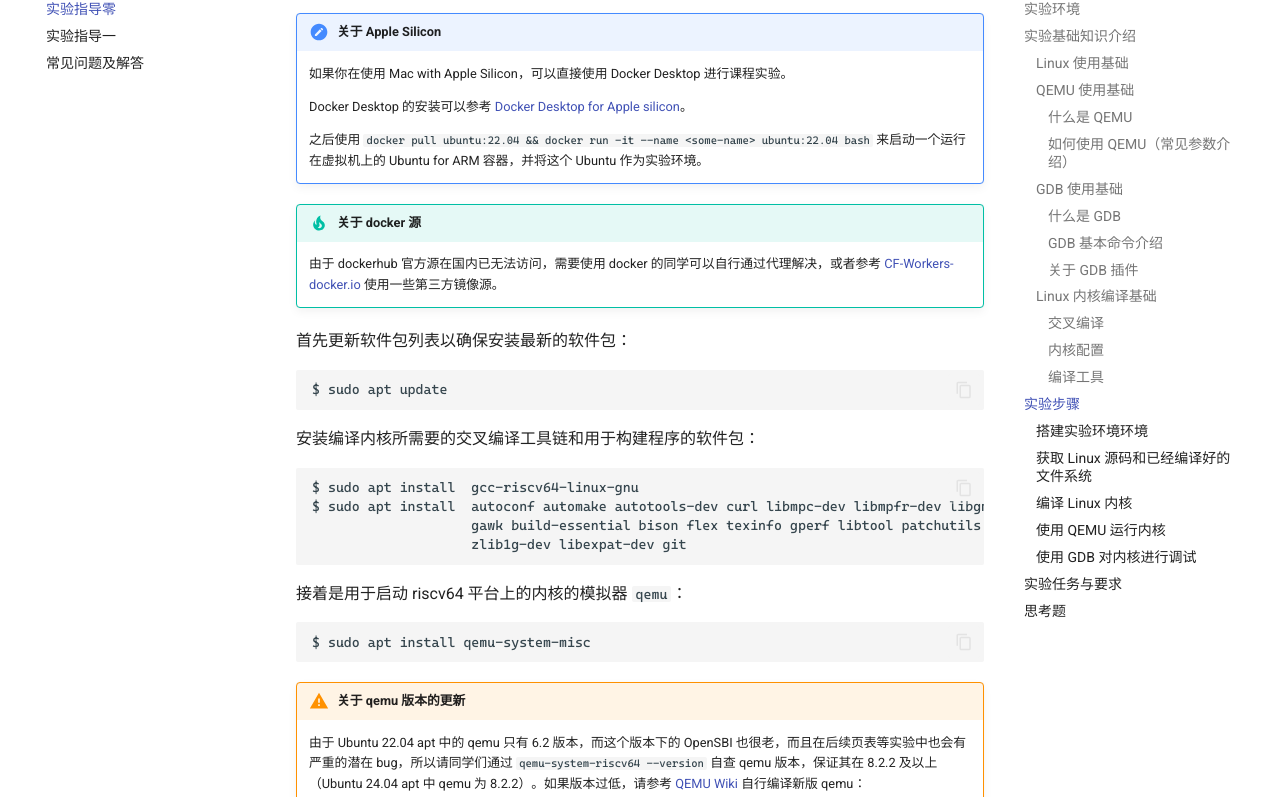
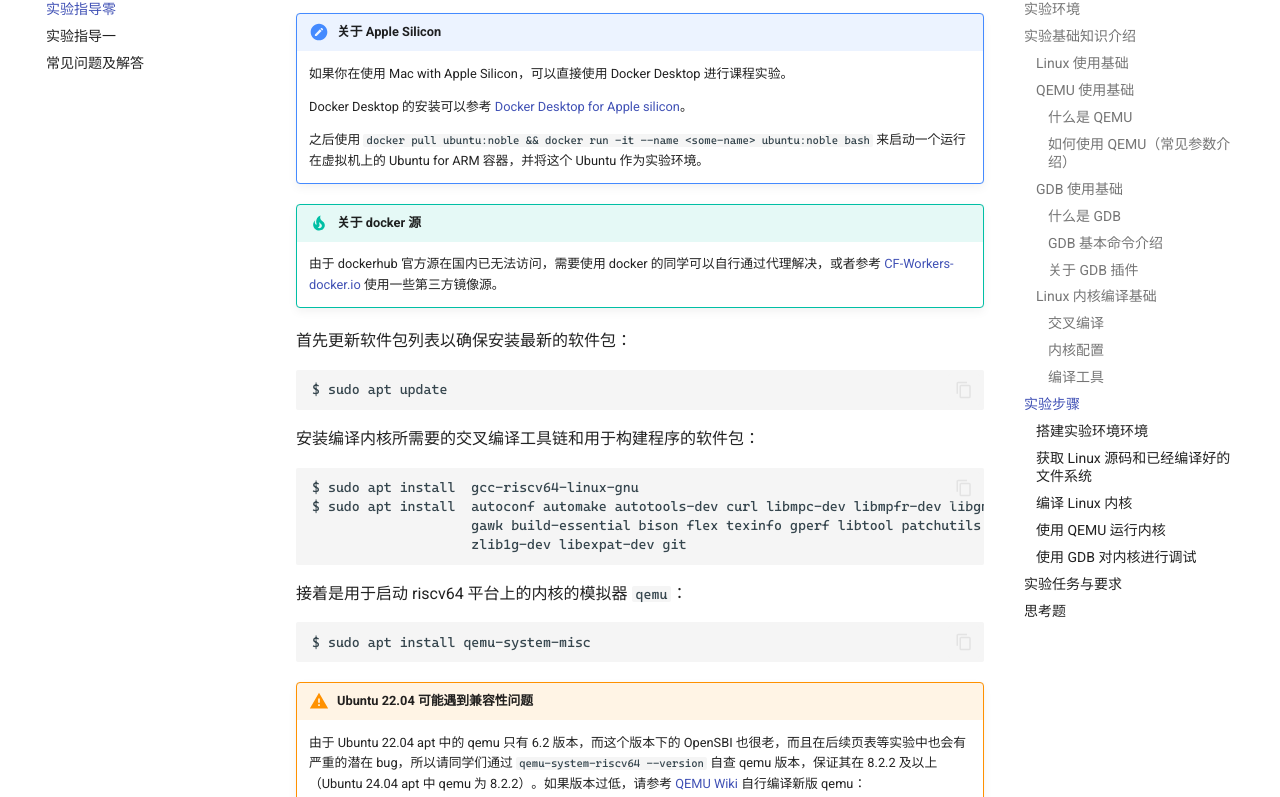
Before and after one commit to ZJU-SEC/os24fall-stu, an MkDocs documentation site: the page built from docs/lab0.md, in a window 1280 px wide and 1400 px high, scrolled down 4798 px. Shown: the part 126-923 px from the top of the window. Built offline with MkDocs 1.6.1 and Material for MkDocs 9.7.7, drawn with Linux system fonts in a browser that asks for light colours; some web fonts are replaced; comment, search, counter and statistics services are not loaded; some of the changed text lies outside the part shown.

Commit message:
feat: docker support ubuntu 24.04

````diff
--- a/docs/lab0.md
+++ b/docs/lab0.md
@@ -8,7 +8,7 @@
 
 ## 实验环境
 
-实验文档已在 Ubuntu 24.04（包括 x86-64 和 arm64）上测试通过，我们建议同学们使用 Ubuntu 24.04 作为实验环境。
+实验文档已在 Ubuntu 24.04（包括 x86-64 和 arm64）上测试通过，建议同学们使用 Ubuntu 24.04（noble）作为实验环境。
 
 - [Ubuntu 24.04 LTS - Ubuntu](https://releases.ubuntu.com/noble)
 - [Ubuntu 24.04 LTS - ZJU Mirror](https://mirrors.zju.edu.cn/ubuntu-releases/24.04/)
@@ -161,7 +161,7 @@ $ make ARCH=riscv CROSS_COMPILE=riscv64-linux-gnu-  # 编译 RISC-V 平台内核
 
     Docker Desktop 的安装可以参考 [Docker Desktop for Apple silicon](https://docs.docker.com/desktop/mac/apple-silicon/)。
 
-    之后使用 `docker pull ubuntu:22.04 && docker run -it --name <some-name> ubuntu:22.04 bash` 来启动一个运行在虚拟机上的 Ubuntu for ARM 容器，并将这个 Ubuntu 作为实验环境。
+    之后使用 `docker pull ubuntu:noble && docker run -it --name <some-name> ubuntu:noble bash` 来启动一个运行在虚拟机上的 Ubuntu for ARM 容器，并将这个 Ubuntu 作为实验环境。
 
 !!! tip "关于 docker 源"
     由于 dockerhub 官方源在国内已无法访问，需要使用 docker 的同学可以自行通过代理解决，或者参考 [CF-Workers-docker.io](https://github.com/cmliu/CF-Workers-docker.io) 使用一些第三方镜像源。
@@ -187,7 +187,7 @@ $ sudo apt install  autoconf automake autotools-dev curl libmpc-dev libmpfr-dev
 $ sudo apt install qemu-system-misc
 ```
 
-!!! warning "关于 qemu 版本的更新"
+!!! warning "Ubuntu 22.04 可能遇到兼容性问题"
     由于 Ubuntu 22.04 apt 中的 qemu 只有 6.2 版本，而这个版本下的 OpenSBI 也很老，而且在后续页表等实验中也会有严重的潜在 bug，所以请同学们通过 `qemu-system-riscv64 --version` 自查 qemu 版本，保证其在 8.2.2 及以上（Ubuntu 24.04 apt 中 qemu 为 8.2.2）。如果版本过低，请参考 [QEMU Wiki](https://wiki.qemu.org/Hosts/Linux) 自行编译新版 qemu：
 
     ```bash
````
Also changed, not shown: docs/lab1.md (+1 -1 lines).
